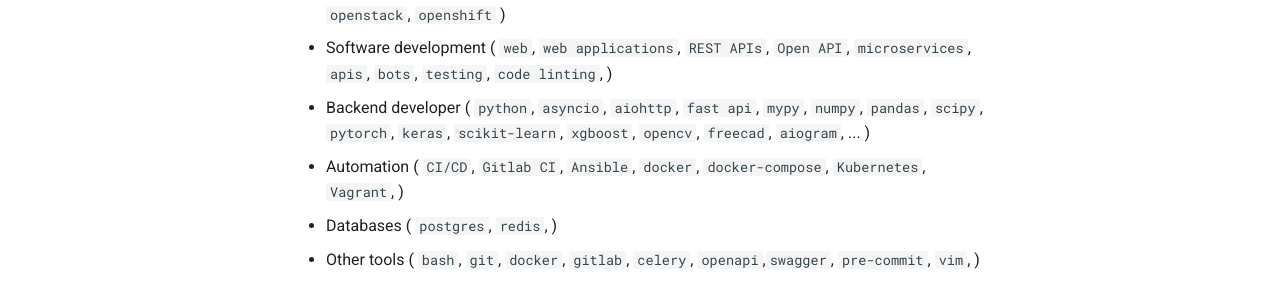
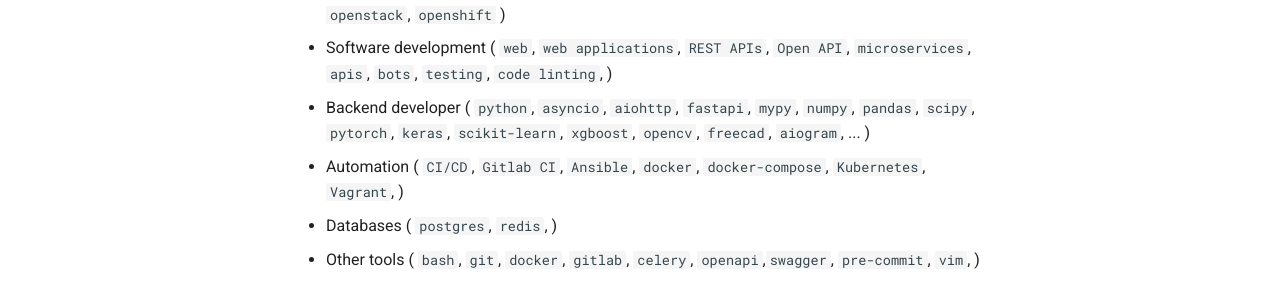
Before and after one commit to zhukovgreen/zhukovgreen, an MkDocs documentation site: the page built from docs/tech_stack.md, in a window 1280 px wide. Shown: the part 237-529 px from the top of the page. Built offline with MkDocs 1.6.1 and Material for MkDocs 9.7.7, drawn with Linux system fonts in a browser that asks for light colours.

Commit message:
Add fastAPI

```diff
--- a/docs/tech_stack.md
+++ b/docs/tech_stack.md
@@ -9,7 +9,7 @@
     `bots`, `testing`, `code linting`,
 )
 - Backend developer (
-    `python`, `asyncio`, `aiohttp`, `fast api`, `mypy`,
+    `python`, `asyncio`, `aiohttp`, `fastapi`, `mypy`,
     `numpy`, `pandas`, `scipy`, `pytorch`, `keras`, `scikit-learn`,
         `xgboost`, `opencv`,
     `freecad`,
```
